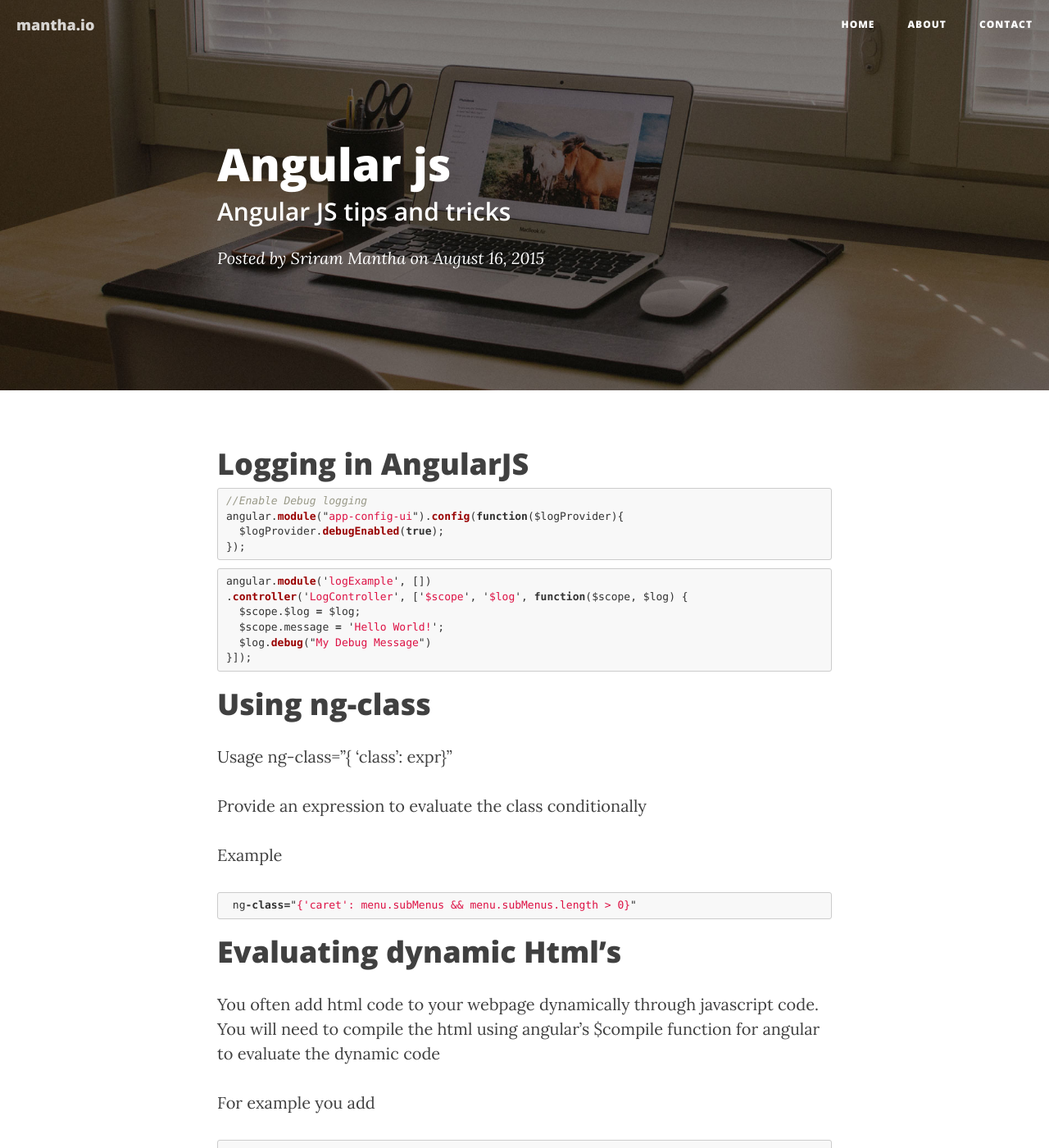
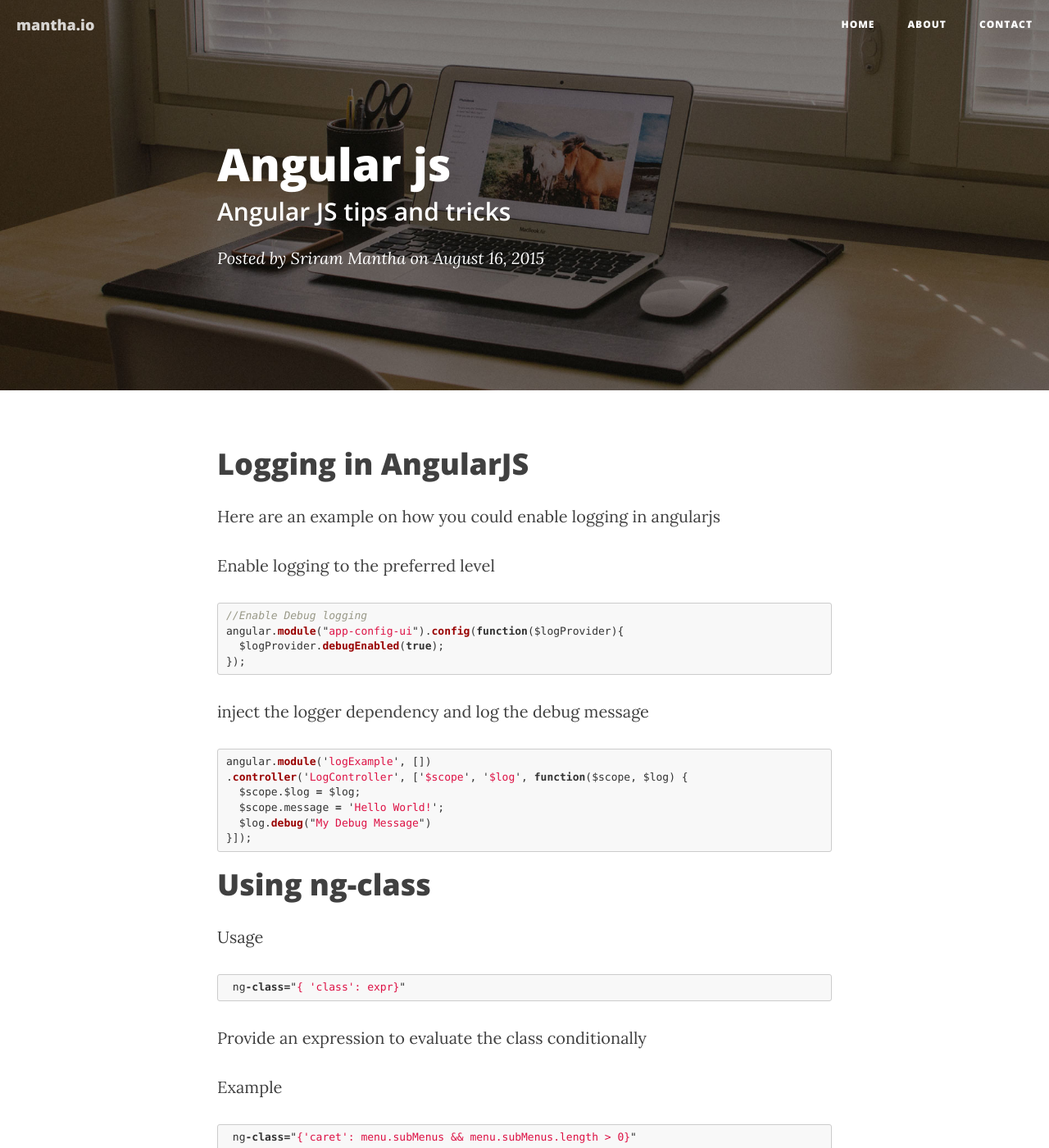
Before and after one commit to manthasriram/blog, a Jekyll site: the page built from _posts/2015-08-16-angular-js-tips.markdown, in a window 1280 px wide and 1400 px high. Shown: the whole window at 82% size. Built offline with Jekyll 4.4.1, drawn with Linux system fonts in a browser that asks for light colours; nearby versions of some CDN libraries.

Commit message:
Updating the angular js tips page with code highlighting markdown

````diff
--- a/_posts/2015-08-16-angular-js-tips.markdown
+++ b/_posts/2015-08-16-angular-js-tips.markdown
@@ -8,34 +8,41 @@
 
 #Logging in AngularJS
 
-~~~javascript
+Here are an example on how you could enable logging in angularjs
+
+Enable logging to the preferred level
+~~~ javascript
 //Enable Debug logging
 angular.module("app-config-ui").config(function($logProvider){
   $logProvider.debugEnabled(true);
 });
 ~~~
 
-```javascript
+inject the logger dependency and log the debug message
+
+~~~ javascript
 angular.module('logExample', [])
 .controller('LogController', ['$scope', '$log', function($scope, $log) {
   $scope.$log = $log;
   $scope.message = 'Hello World!';
   $log.debug("My Debug Message")
 }]);
-```
+~~~
 
 
 #Using ng-class
 
 Usage
+~~~ javascript
  ng-class="{ 'class': expr}"
+~~~
 
 Provide an expression to evaluate the class conditionally
 
 Example
-```javascript
+~~~ javascript
  ng-class="{'caret': menu.subMenus && menu.subMenus.length > 0}"
- ```
+~~~
 
 
 #Evaluating dynamic Html's
@@ -44,9 +51,9 @@
 You will need to compile the html using angular's $compile function for angular to evaluate the dynamic code
 
 For example you add
-```javascript
+~~~ javascript
 $('<td/>').html("<div ng-model="name"> </div>")
-```
+~~~
 
 More documentation can be found here
 
@@ -61,15 +68,15 @@
 
 Add ui-bootstrap as a dependency to your angular app
 
-```javascript
+~~~ javascript
 var mainApp = angular.module("mainApp", ['ngRoute', 'ngResource', 'ui.bootstrap', 'appcore']);
-```
+~~~
 
 To programmatically  invoke a modal window here is the code snippet
 
 You can pass in a controller too to handle the modal function
 
-```javascript
+~~~ javascript
   var modalInstance = $modal.open({
                     scope: $scope,
                     controller: 'ModalController',
@@ -86,17 +93,17 @@
     'ModalController',
     function($scope, $log, $resource, $modalInstance, gridDetailId) {
 });
-```
+~~~
 
 
 #Select html element using ng-options
 
 Here are a few tips and tricks for a html select element
 
-```javascript
+~~~ javascript
 <select class='form-control' ng-model='selectedval'
  ng-options='item.id as item.name for item in options' ng-required='required'><option value=''>-- select --</option></select>
-```
+~~~
 
 Displays by the name attribute on the select field and matches the model value with the id field
 
@@ -104,6 +111,6 @@
 
 Data model
 
-```javascript
+~~~ javascript
 $scope.options = [{"id":"1","name":"apple"},{"id":"2","name":"orange"}];
-```
+~~~
````
